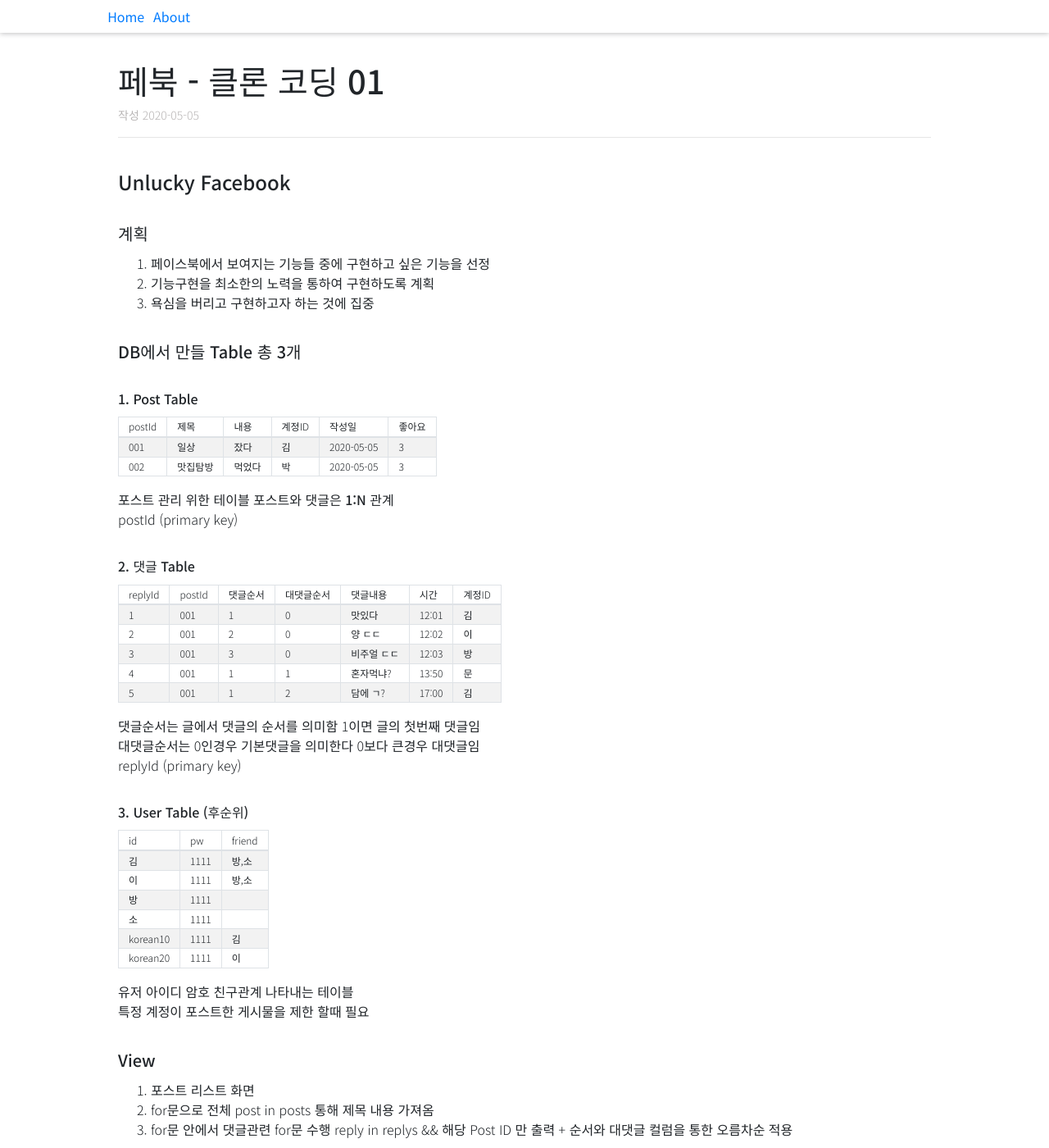
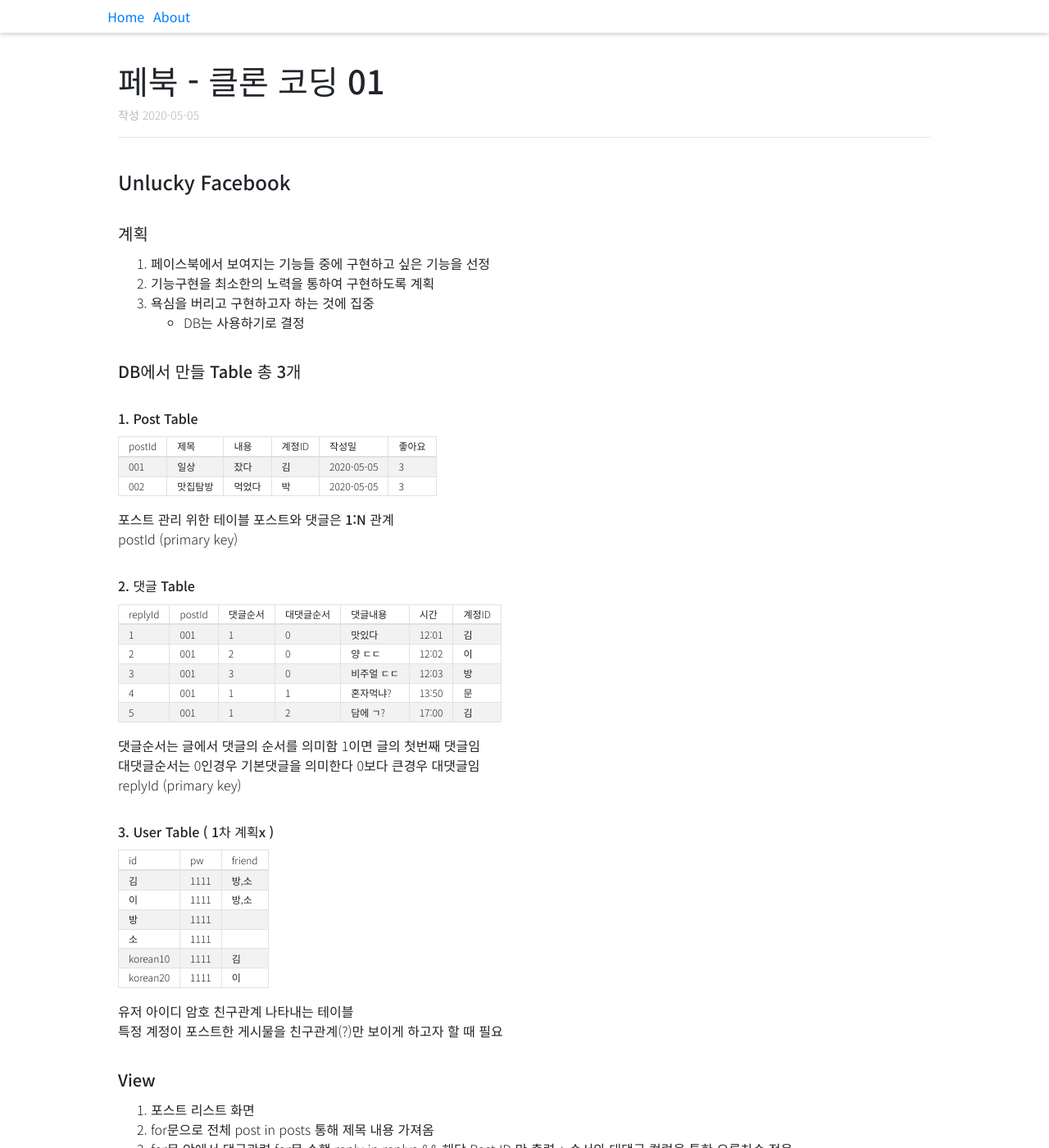
Before and after one commit to waonta/wati2.github.io, a Jekyll site: the page built from _posts/2020-05-05-ufb01.md, in a window 1280 px wide and 1400 px high. Shown: the whole window at 82% size. Built offline with Jekyll 4.4.1, drawn with Linux system fonts in a browser that asks for light colours; some web fonts are replaced.

Commit message:
글 다듬음, editDate 설정

```diff
--- a/_posts/2020-05-05-ufb01.md
+++ b/_posts/2020-05-05-ufb01.md
@@ -12,9 +13,9 @@
 1. 페이스북에서 보여지는 기능들 중에 구현하고 싶은 기능을 선정
 2. 기능구현을 최소한의 노력을 통하여 구현하도록 계획
 3. 욕심을 버리고 구현하고자 하는 것에 집중
+ + DB는 사용하기로 결정
 
 ##### DB에서 만들 Table 총 3개
-
 
 ###### 1. Post Table
 
@@ -43,7 +44,7 @@
 **대댓글순서**는 0인경우 기본댓글을 의미한다 0보다 큰경우 대댓글임
 replyId (primary key)
 
-###### 3. User Table (후순위)
+###### 3. User Table ( 1차 계획x )
 
 {:.table .table-striped .table-bordered .table-sm}
 |id | pw | friend |
@@ -56,7 +57,7 @@
 |korean20| 1111 | 이 |
 
 유저 아이디 암호 친구관계 나타내는 테이블
-특정 계정이 포스트한 게시물을 제한 할때 필요
+특정 계정이 포스트한 게시물을 친구관계(?)만 보이게 하고자 할 때 필요
 
 
 ##### View
```
Also changed, not shown: other parts of _posts/2020-05-05-ufb01.md (+1 -0 lines).
